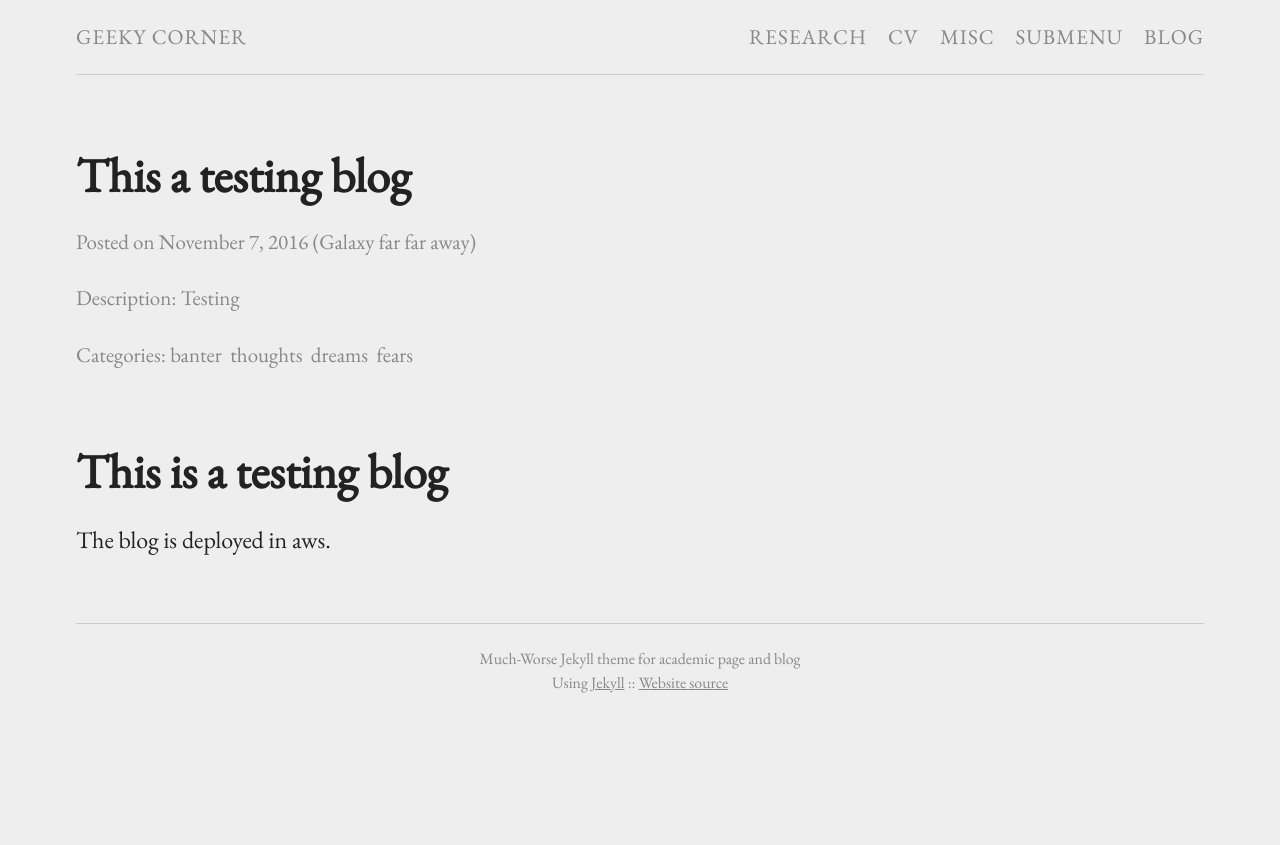
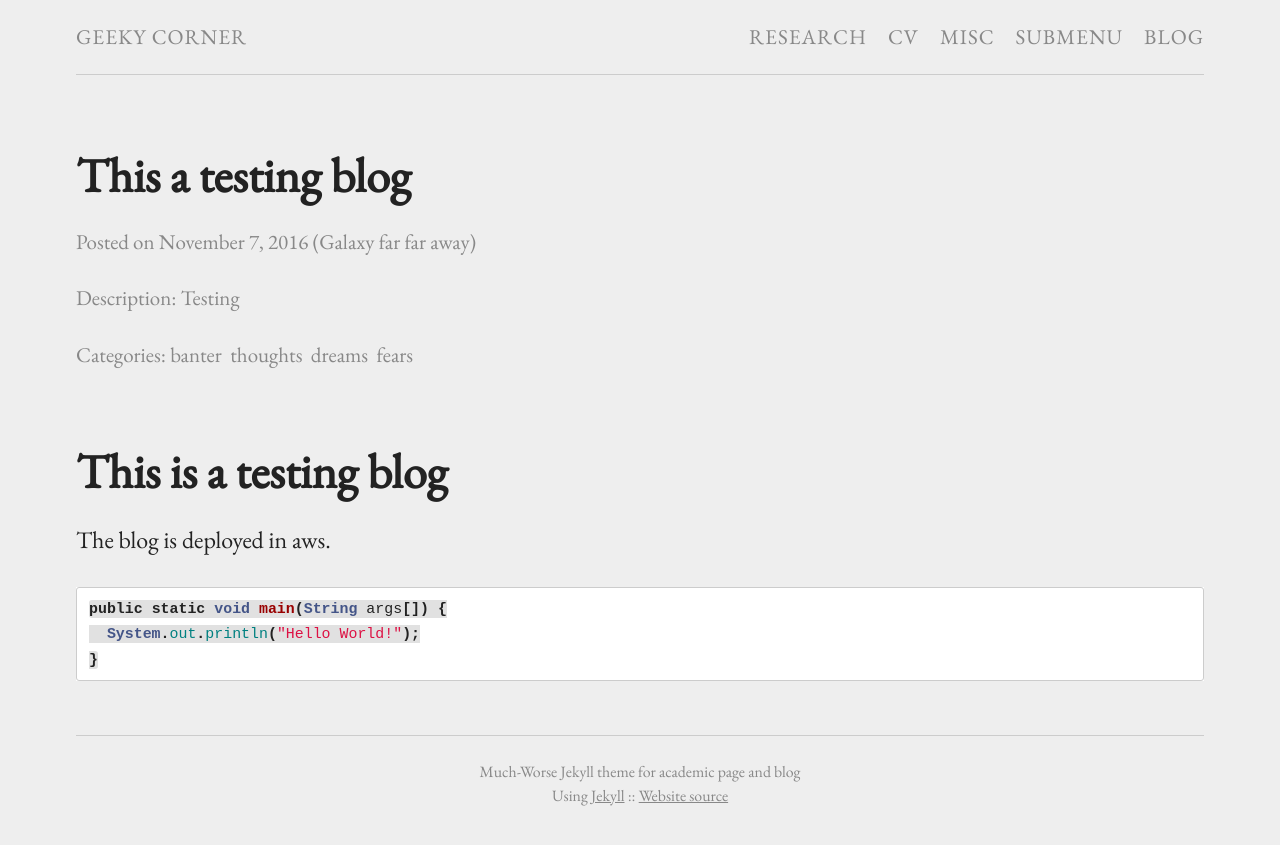
Before and after one commit to wenfengzhuo/wenfengzhuo-v1.github.io, a Jekyll site: the page built from _posts/2016-11-07-test-blog.md, in a window 1280 px wide. Shown: the top 845 px of the page. Built offline with Jekyll 4.4.1, drawn with Linux system fonts in a browser that asks for light colours.

Commit message:
modif test blog

````diff
--- a/_posts/2016-11-07-test-blog.md
+++ b/_posts/2016-11-07-test-blog.md
@@ -8,3 +8,9 @@ location: "Galaxy far far away"
 # This is a testing blog
 
 The blog is deployed in aws.
+
+```java
+public static void main(String args[]) {
+  System.out.println("Hello World!");
+}
+```
````
